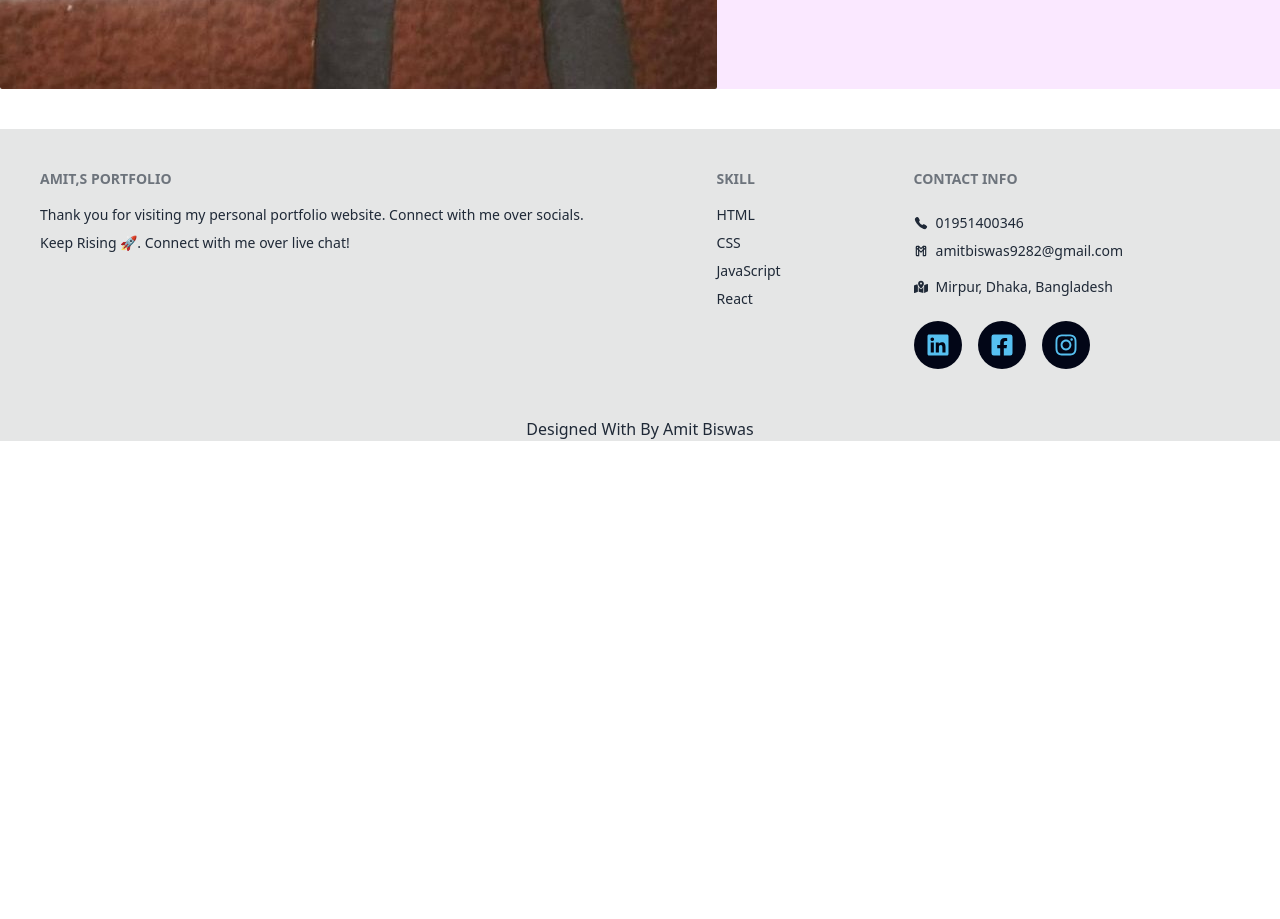
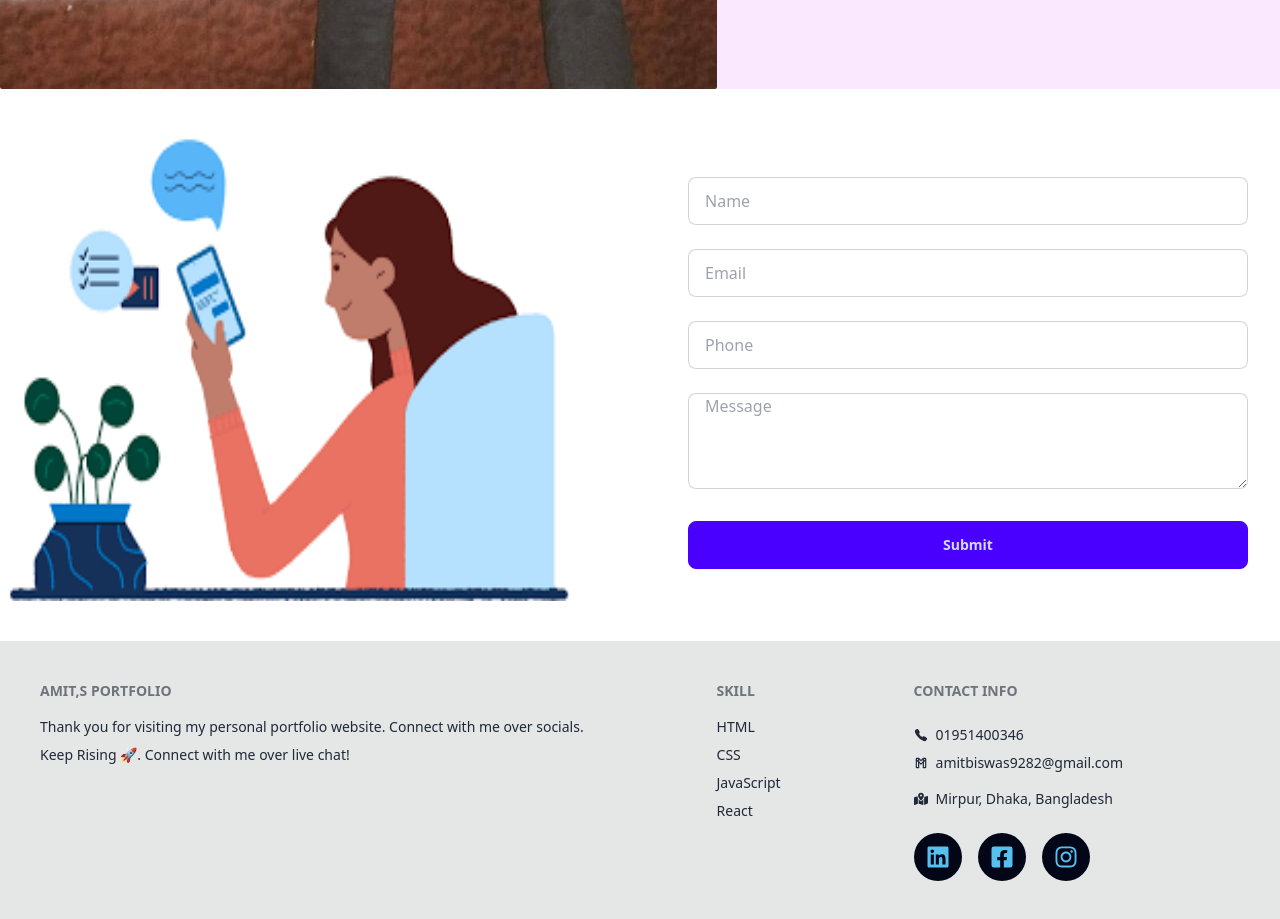
Before and after one commit to Amit-Biswas-WD/portfolio_create, a React (Vite) app: page / in a window 1280 px wide. Shown: the part 1540-2459 px from the top of the page. Before the commit the page ends 1989 px from the top, so only its background shows below. Built offline with nearby package versions, Linux system fonts and the light colour scheme.

Commit message:
This is touch complete

```diff
--- a/src/Pages/Home/Home.jsx
+++ b/src/Pages/Home/Home.jsx
@@ -1,5 +1,6 @@
 import Footer from "../../Shared/Footer/Footer";
 import Navbar from "../../Shared/Navbar/Navbar";
+import Touch from "../../Shared/Touch/Touch";
 import About from "../About/About";
 import Banner from "./Banner/Banner";
 
@@ -9,6 +10,7 @@ const Home = () => {
       <Navbar />
       <Banner />
       <About />
+      <Touch />
       <Footer />
     </div>
   );
--- /dev/null
+++ b/src/Shared/Touch/Touch.jsx
@@ -0,0 +1,45 @@
+import image from "../../assets/image/images.png";
+
+const Touch = () => {
+  return (
+    <div className="md:flex gap-20 w-full max-w-7xl mx-auto my-10">
+      <img src={image} alt="" className="w-[45%]" />
+      <form className="card-body w-[45%]">
+        <div className="form-control">
+          <label className="label"></label>
+          <input placeholder="Name" className="input input-bordered" required />
+        </div>
+        <div className="form-control">
+          <label className="label"></label>
+          <input
+            placeholder="Email"
+            className="input input-bordered"
+            required
+          />
+        </div>
+        <div className="form-control">
+          <label className="label"></label>
+          <input
+            placeholder="Phone"
+            className="input input-bordered"
+            required
+          />
+        </div>
+        <div className="form-control">
+          <label className="label"></label>
+          <textarea
+            placeholder="Message"
+            className="input input-bordered h-24"
+            required
+          />
+        </div>
+
+        <div className="form-control mt-6">
+          <button className="btn btn-primary">Submit</button>
+        </div>
+      </form>
+    </div>
+  );
+};
+
+export default Touch;
```
Also changed, not shown: src/assets/image/images.png (added).
